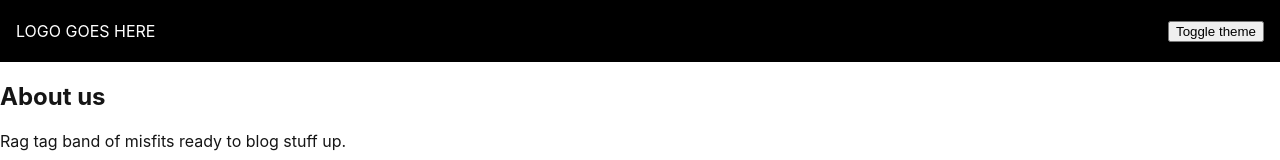
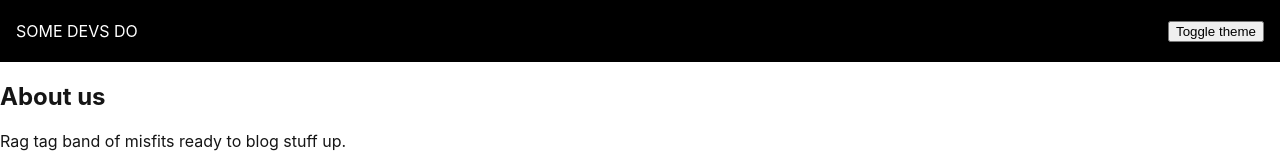
Before and after one commit to somedevsdo/blog, a Next.js app: page /about in a window 1280 px wide. Shown: the top 160 px of the page. Built offline with nearby package versions, Linux system fonts and the light colour scheme.

Commit message:
Move name to top bar and use actual post data on header

```diff
--- a/components/Layout/Layout.tsx
+++ b/components/Layout/Layout.tsx
@@ -37,7 +37,7 @@ const Layout = (props: Props): JSX.Element => {
         <meta content="summary_large_image" name="twitter:card" />
       </Head>
       <nav className={styles.nav}>
-        <p>LOGO GOES HERE</p>
+        <p>SOME DEVS DO</p>
         <button
           className={styles.button}
           onClick={(): void => setTheme(resolvedTheme === "light" ? "dark" : "light")}
--- a/pages/index.tsx
+++ b/pages/index.tsx
@@ -38,10 +38,10 @@ const Home = (props: IHomeProps): JSX.Element => {
               <h1 className={styles.title}>{postData.title}</h1>
             </div>
             <div className={styles.author}>
-              <Avatar border size="medium" src="/authors/benmatselby.jpg" />
+              <Avatar border size="medium" src={postData.authorProfile.profile} />
               <div className={styles.authorDetails}>
                 <p>
-                  by <strong>Ben Selby</strong>
+                  by <strong>{postData.authorProfile.name}</strong>
                 </p>
                 <p>Senior</p>
               </div>
```
